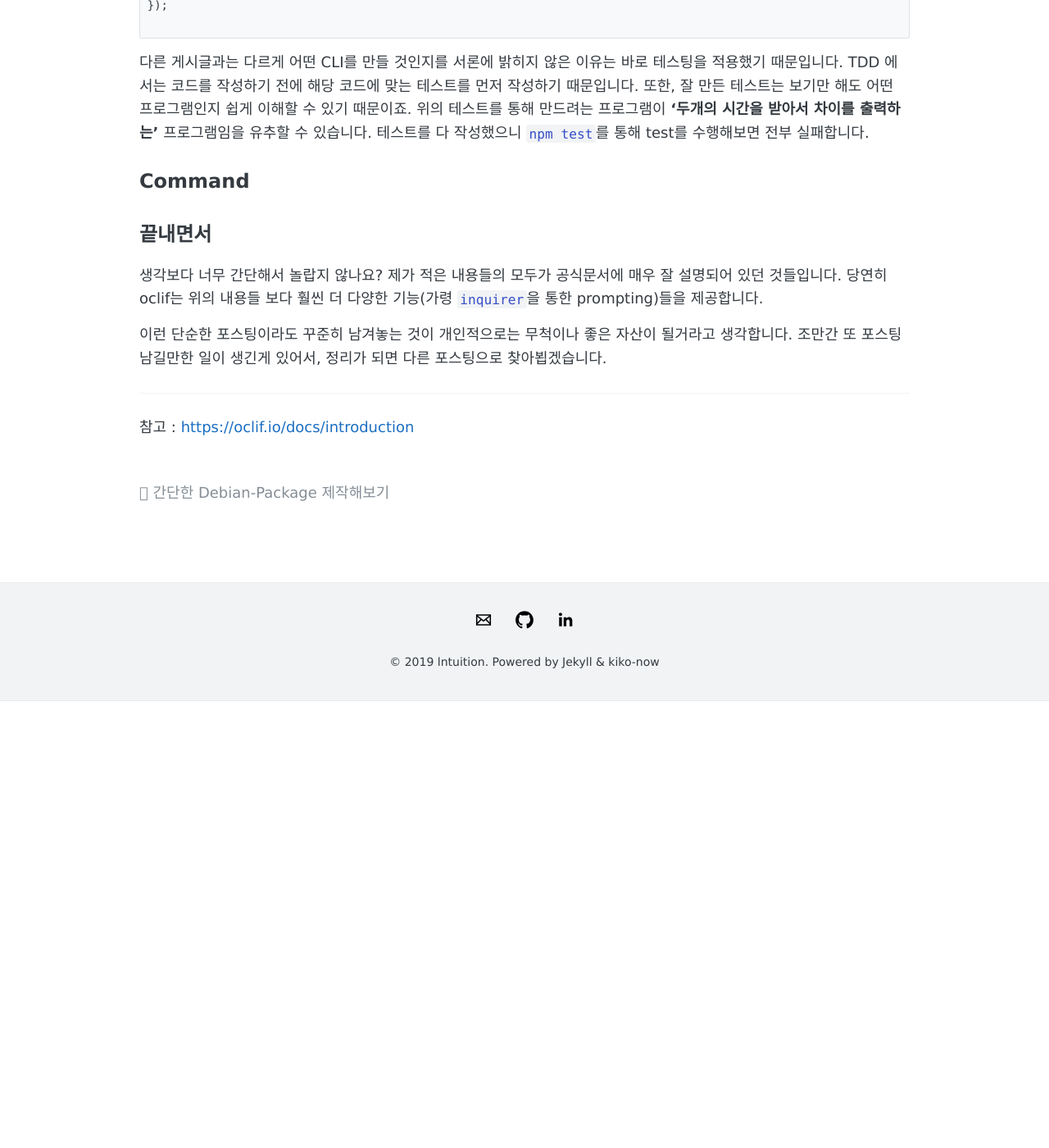
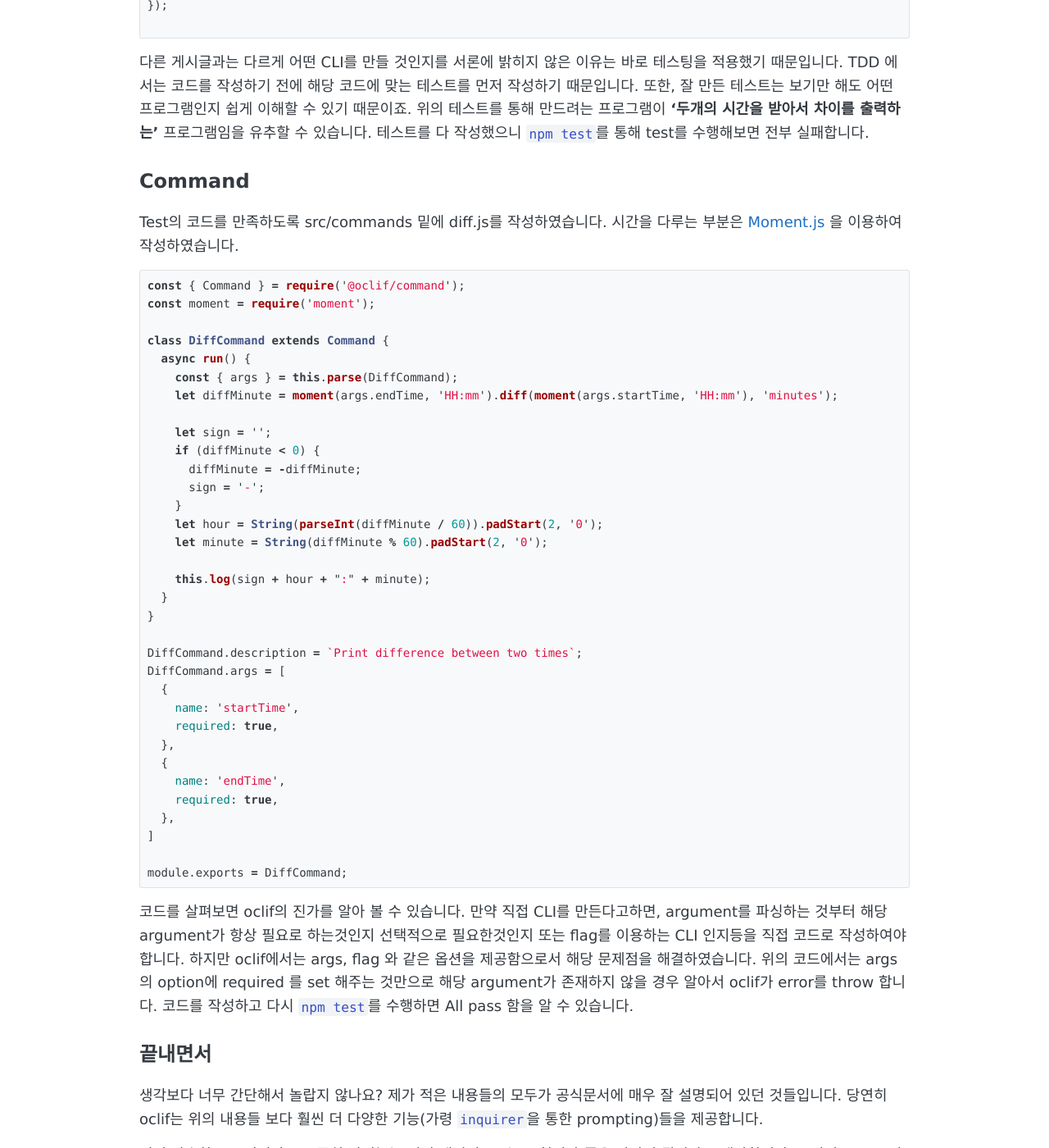
Before and after one commit to lntuition/lntuition.github.io, a Jekyll site: the page built from _posts/2019-08-31-Command-line-interface.md, in a window 1280 px wide and 1400 px high, scrolled down 1818 px. Shown: the whole window at 82% size. Built offline with Jekyll 4.4.1, drawn with Linux system fonts in a browser that asks for light colours; some web fonts are replaced; comment, search, counter and statistics services are not loaded; before the commit the page ends 2673 px from its top, so only the background shows below that.

Commit message:
Finish 19-08-31 post

````diff
--- a/_posts/2019-08-31-Command-line-interface.md
+++ b/_posts/2019-08-31-Command-line-interface.md
@@ -78,6 +78,50 @@ TDD 에서는 코드를 작성하기 전에 해당 코드에 맞는 테스트를
 테스트를 다 작성했으니 `npm test`를 통해 test를 수행해보면 전부 실패합니다.
 
 ## Command
+Test의 코드를 만족하도록 src/commands 밑에 diff.js를 작성하였습니다.
+시간을 다루는 부분은 [Moment.js](https://momentjs.com/docs/) 을 이용하여 작성하였습니다.
+
+``` javascript
+const { Command } = require('@oclif/command');
+const moment = require('moment');
+
+class DiffCommand extends Command {
+  async run() {
+    const { args } = this.parse(DiffCommand);
+    let diffMinute = moment(args.endTime, 'HH:mm').diff(moment(args.startTime, 'HH:mm'), 'minutes');
+
+    let sign = '';
+    if (diffMinute < 0) {
+      diffMinute = -diffMinute;
+      sign = '-';
+    }
+    let hour = String(parseInt(diffMinute / 60)).padStart(2, '0');
+    let minute = String(diffMinute % 60).padStart(2, '0');
+
+    this.log(sign + hour + ":" + minute);
+  }
+}
+
+DiffCommand.description = `Print difference between two times`;
+DiffCommand.args = [
+  {
+    name: 'startTime',
+    required: true,
+  },
+  {
+    name: 'endTime',
+    required: true,
+  },
+]
+
+module.exports = DiffCommand;
+```
+
+코드를 살펴보면 oclif의 진가를 알아 볼 수 있습니다.
+만약 직접 CLI를 만든다고하면, argument를 파싱하는 것부터 해당 argument가 항상 필요로 하는것인지 선택적으로 필요한것인지 또는 flag를 이용하는 CLI 인지등을 직접 코드로 작성하여야 합니다.
+하지만 oclif에서는 args, flag 와 같은 옵션을 제공함으로서 해당 문제점을 해결하였습니다.
+위의 코드에서는 args의 option에 required 를 set 해주는 것만으로 해당 argument가 존재하지 않을 경우 알아서 oclif가 error를 throw 합니다.
+코드를 작성하고 다시 `npm test`를 수행하면 All pass 함을 알 수 있습니다.
 
 ## 끝내면서
 생각보다 너무 간단해서 놀랍지 않나요?
````
Also changed, not shown: 6 other files.
